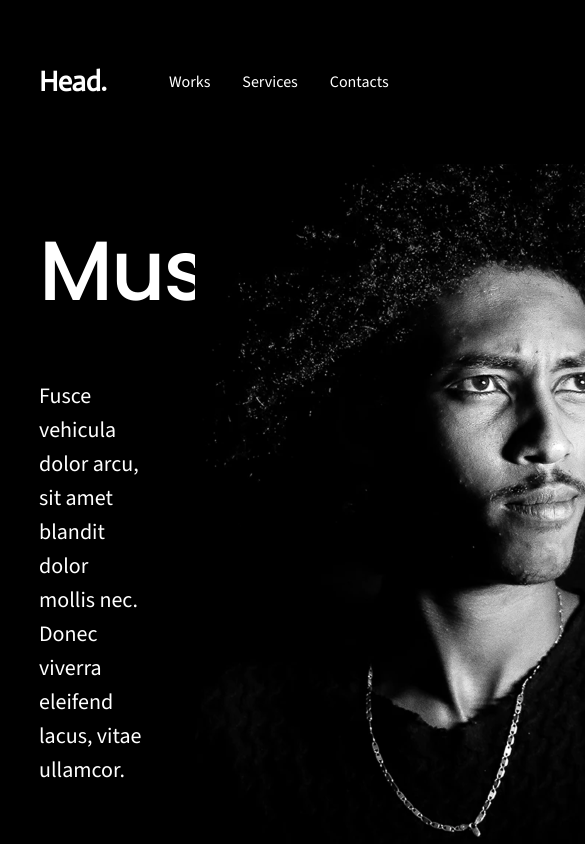
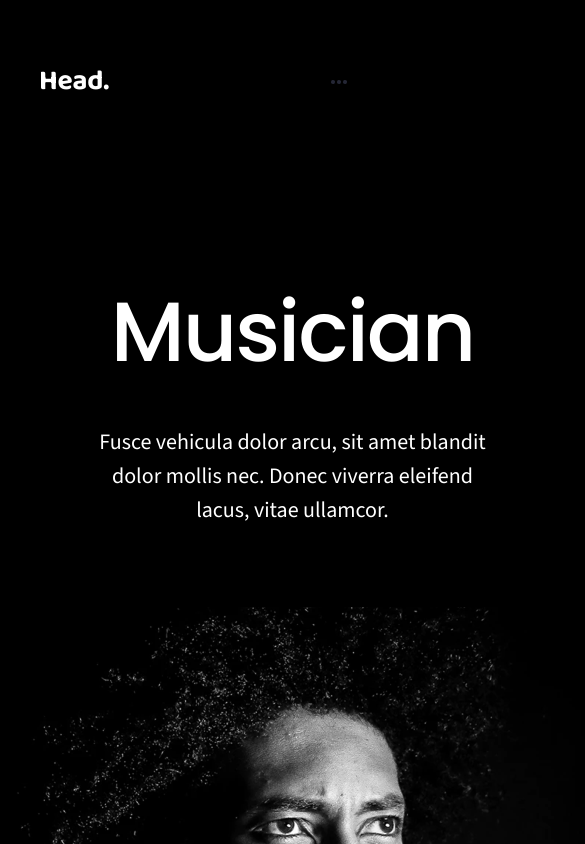
Before and after one commit to Garla-mantix/responsive-designs, a plain HTML site: page index.html in a window 390 px wide. Shown: the top 844 px of the page, 585 px wide, since content can reach past the window. Drawn offline with nearby package versions, Linux system fonts and the light colour scheme.

Commit message:
added media query and hamburger

```diff
--- a/index.html
+++ b/index.html
@@ -5,7 +5,7 @@
     <meta name="viewport" content="width=device-width, initial-scale=1.0">
     <link rel="preconnect" href="https://fonts.googleapis.com">
     <link rel="preconnect" href="https://fonts.gstatic.com" crossorigin>
-    <link href="https://fonts.googleapis.com/css2?family=Actor&family=Baloo+2&family=Poppins:wght@500&family=Source+Sans+3&display=swap" rel="stylesheet">
+    <link href="https://fonts.googleapis.com/css2?family=Actor&family=Baloo+2:wght@700&family=Poppins:wght@500&family=Source+Sans+3&display=swap" rel="stylesheet">
     <link rel="stylesheet" href="styles/normalize.css">
     <link rel="stylesheet" href="styles/index.css">
     <title>Musician</title>
@@ -20,6 +20,7 @@
                 <li>Contacts</li>
             </ul>
         </nav>
+        <a class="menu" href=""><img src="images/menu.png" alt="menu"></a>
     </header>
     <main>
         <section class="main-left">
--- a/styles/index.css
+++ b/styles/index.css
@@ -4,15 +4,17 @@
     box-sizing: border-box;
 }
 
+@media screen and (max-width: 2000px) {
     body {
         background-color: black;
         height: 100vh;
-    width: 100%;
+        min-width: 100%;
     }
 
     main {
         display: flex;
         justify-content: center;
+        min-width: fit-content;
     }
 
     .header-container {
@@ -35,6 +37,15 @@ main {
         letter-spacing: -0.25px;
     }
 
+    .logo:hover,
+    .navbar li:hover {
+        color: blue;
+    }
+
+    .menu {
+        display: none;
+    }
+
     .navbar {
         text-decoration: none;
         font-family: "Source Sans 3", sans-serif;
@@ -44,7 +55,6 @@ main {
         font-size: 16px;
         line-height: 22.4px;
         letter-spacing: 0px;
-
     }
 
     .navbar ul {
@@ -61,7 +71,6 @@ main {
     .main-left__container {
         margin-left: 20%;
         margin-top: 28%;
-
     }
 
     .main-left__title {
@@ -93,6 +102,68 @@ main {
     }
 
     .main-right {
-    width: 50%;
-    margin-top: 0;
+        max-width: 50%;
+        z-index: -1;
+
     }
+}
+
+@media screen and (max-width: 1100px) {
+    main {
+        display: flex;
+        flex-direction: column;
+    }
+
+    .header-container {
+        display: flex;
+        justify-content: space-between;
+    }
+
+    .logo {
+        font-family: "Baloo 2", sans-serif;
+
+        font-weight: 700;
+        font-style: bold;
+    }
+
+    .main-left {
+        width: 100%;
+    }
+
+    .main-left__container {
+        justify-items: center;
+        margin-left: 0px;
+        margin-top: 20%;
+    }
+
+    .main-left__title {
+        margin-bottom: 0.5em;
+    }
+
+    .main-left__text {
+        margin-top: 0px;
+        max-width: 70%;
+        text-align: center;
+    }
+
+    .arrow {
+        display: none;
+    }
+
+    .main-right {
+        max-width: 100%;
+        margin-top: 5em;
+        align-self: center;
+    }
+}
+
+@media screen and (max-width: 650px) {
+    .navbar ul {
+        display: none;
+    }
+
+    .menu {
+        display: contents;
+       width: 100px;
+    }
+}
```
Also changed, not shown: images/menu.png (added). Lines whose indentation alone changed are shown as unchanged.
